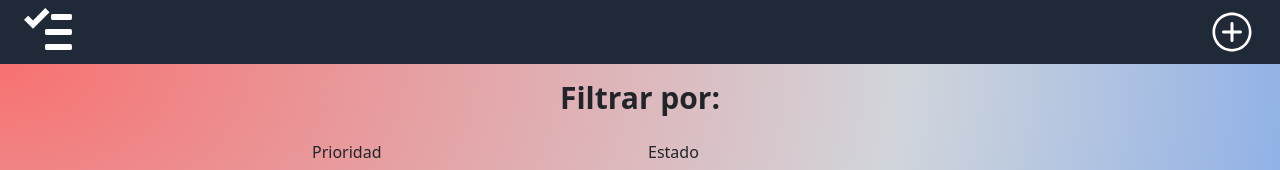
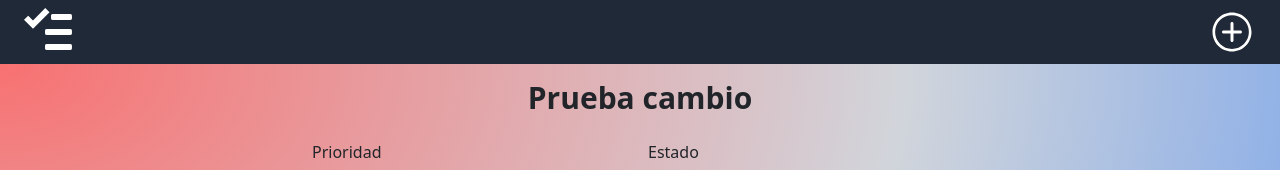
Before and after one commit to gabyakd2/To-Do-List, a React (Vite) app: page / in a window 1280 px wide. Shown: the top 170 px of the page. Built offline with nearby package versions, Linux system fonts and the light colour scheme.

Commit message:
cambie titulo de filtros por prueba

```diff
--- a/src/components/Filters/Filters.jsx
+++ b/src/components/Filters/Filters.jsx
@@ -45,7 +45,7 @@ export default function Filters({setFilters}) {
     //   </div>
     // </div>
     <div class="flex flex-col items-center">
-  <h1 class="text-3xl text-center font-bold mb-4">Filtrar por: </h1>
+  <h1 class="text-3xl text-center font-bold mb-4">Prueba cambio</h1>
   <div class="flex flex-col sm:flex-row justify-center">
     <div class="mb-4 sm:mb-0 sm:mr-4">
       <label class="block mb-2">Prioridad</label>
```
